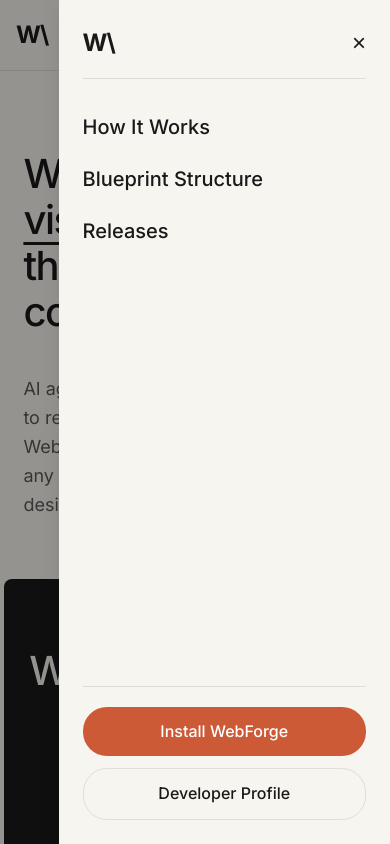
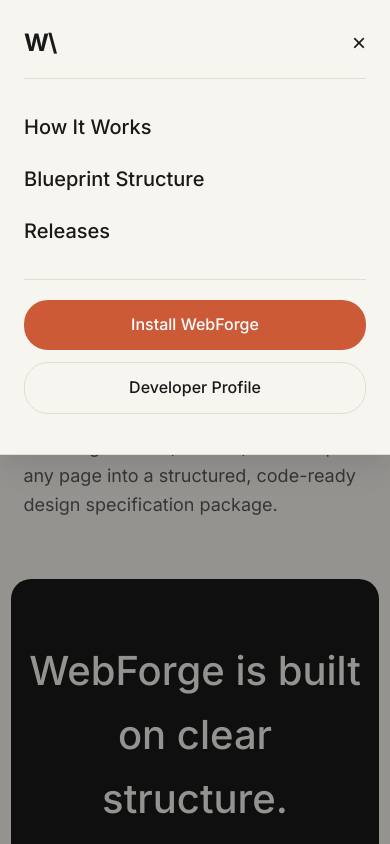
Before and after one commit to zakisheriff/WebForge, a Next.js app in the folder website/: page / in a window 390 px wide. Both pictures are taken after a click on the button "Open menu". Shown: the top 844 px of the page. Built offline with nearby package versions, Linux system fonts and the light colour scheme.

Commit message:
feat: implement top-down slide transition for navigation dropdown

```diff
--- a/website/src/app/globals.css
+++ b/website/src/app/globals.css
@@ -141,17 +141,27 @@
 .drawer-content {
   position: fixed;
   top: 0;
-  right: 0;
-  width: 85%;
-  max-width: 360px;
-  height: 100%;
+  left: 0;
+  width: 100%;
+  height: auto;
   background: var(--bg-color);
   z-index: 2100;
-  padding: 24px;
+  padding: 24px 24px 40px 24px;
   display: flex;
   flex-direction: column;
-  justify-content: space-between;
-  box-shadow: -4px 0 20px rgba(0, 0, 0, 0.05);
+  gap: 32px;
+  box-shadow: 0 10px 30px rgba(0, 0, 0, 0.1);
+  border-bottom: 1px solid var(--border-color);
+  animation: slideDown 0.3s cubic-bezier(0.16, 1, 0.3, 1) forwards;
+}
+
+@keyframes slideDown {
+  from {
+    transform: translateY(-100%);
+  }
+  to {
+    transform: translateY(0);
+  }
 }
 
 .drawer-header {
@@ -245,18 +255,38 @@
   padding-top: 10px;
 }
 
-/* Middle Large Dark Banner */
+@keyframes expandBanner {
+  0% {
+    padding: 40px 6%;
+  }
+  100% {
+    padding: 40px 0%;
+  }
+}
+
+@keyframes flattenBanner {
+  0% {
+    border-radius: 40px;
+  }
+  100% {
+    border-radius: 0;
+  }
+}
+
 .banner-container {
-  padding: 40px 2%;
   max-width: 1440px;
   margin: 0 auto;
   width: 100%;
+  padding: 40px 6%;
+  animation: expandBanner linear both;
+  animation-timeline: view();
+  animation-range: entry 10% cover 40%;
 }
 
 .dark-banner {
   background-color: var(--text-primary);
   color: var(--bg-color);
-  border-radius: 12px;
+  border-radius: 40px;
   padding: 100px 40px;
   text-align: center;
   position: relative;
@@ -265,6 +295,9 @@
   align-items: center;
   justify-content: center;
   gap: 24px;
+  animation: flattenBanner linear both;
+  animation-timeline: view();
+  animation-range: entry 10% cover 40%;
 }
 
 .banner-title {
@@ -403,6 +436,24 @@
   }
 }
 
+@keyframes expandBannerMobile {
+  0% {
+    padding: 20px 6%;
+  }
+  100% {
+    padding: 20px 0%;
+  }
+}
+
+@keyframes flattenBannerMobile {
+  0% {
+    border-radius: 40px;
+  }
+  100% {
+    border-radius: 0;
+  }
+}
+
 @media (max-width: 768px) {
   .navbar {
     padding: 16px;
@@ -421,11 +472,17 @@
     font-size: 40px;
   }
   .banner-container {
-    padding: 20px 4px;
+    padding: 20px 6%;
+    animation: expandBannerMobile linear both;
+    animation-timeline: view();
+    animation-range: entry 10% cover 40%;
   }
   .dark-banner {
     padding: 60px 16px;
-    border-radius: 8px;
+    border-radius: 40px;
+    animation: flattenBannerMobile linear both;
+    animation-timeline: view();
+    animation-range: entry 10% cover 40%;
   }
   .banner-footer {
     flex-direction: column;
--- a/website/src/app/page.tsx
+++ b/website/src/app/page.tsx
@@ -11,7 +11,7 @@
       <div className="navbar-container">
         <nav className="navbar">
           {/* Logo styled similar to A\ */}
-          <div className="nav-brand">W\</div>
+          <div className="nav-brand">W</div>
 
           {/* Desktop Menu */}
           <ul className="nav-menu-desktop">
@@ -39,19 +39,17 @@
         <>
           <div className="drawer-overlay" onClick={() => setIsMenuOpen(false)}></div>
           <div className="drawer-content">
-            <div>
             <div className="drawer-header">
               <div className="nav-brand">W\</div>
               <button className="drawer-close-btn" onClick={() => setIsMenuOpen(false)} aria-label="Close menu">&times;</button>
             </div>
-              <ul className="drawer-links">
+            <ul className="drawer-links" style={{ marginTop: 0 }}>
               <li><a href="#features" onClick={() => setIsMenuOpen(false)}>How It Works</a></li>
               <li><a href="#structure" onClick={() => setIsMenuOpen(false)}>Blueprint Structure</a></li>
               <li><a href="https://github.com/zakisheriff/WebForge/releases" target="_blank" rel="noreferrer" onClick={() => setIsMenuOpen(false)}>Releases</a></li>
             </ul>
-            </div>
 
-            <div className="drawer-footer">
+            <div className="drawer-footer" style={{ borderTop: '1px solid var(--border-color)', paddingTop: '20px', display: 'flex', flexDirection: 'column', gap: '12px' }}>
               <a href="https://github.com/zakisheriff/WebForge" target="_blank" rel="noreferrer" className="btn-drawer-primary">
                 Install WebForge
               </a>
```
Lines whose indentation alone changed are shown as unchanged.
